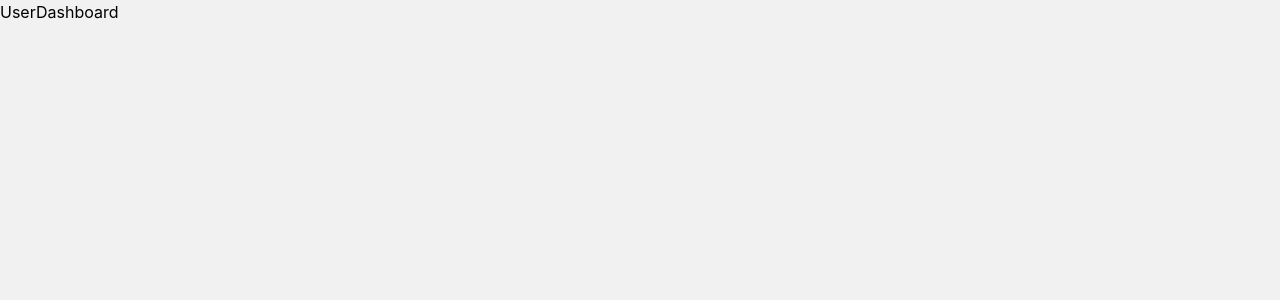
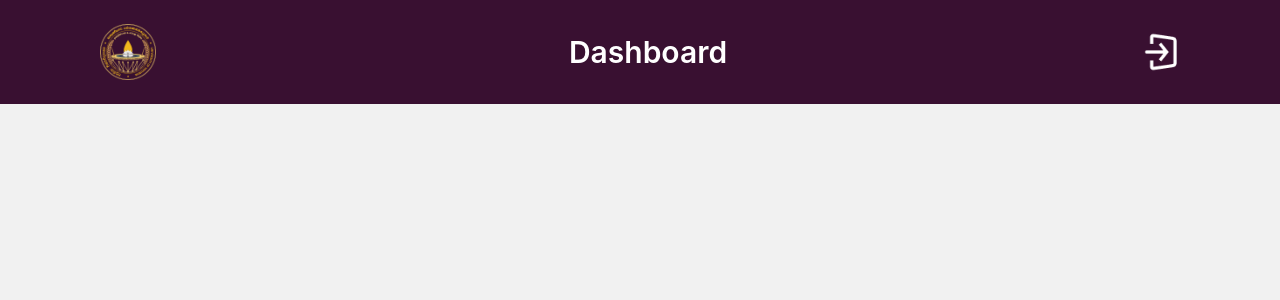
Before and after one commit to MohamadNazik/uov-student-reg-and-renewal-system-frontend, a React (Vite) app: page /user-dashboard in a window 1280 px wide. Shown: the top 300 px of the page. Built offline with nearby package versions, Linux system fonts and the light colour scheme.

Commit message:
Banner and Header mounted

```diff
--- a/src/pages/Home.jsx
+++ b/src/pages/Home.jsx
@@ -2,10 +2,12 @@ import React from "react";
 
 import PrimaryButton from "../components/PrimaryButton";
 import { Link } from "react-router-dom";
+import Banner from "../components/Banner";
 
 function Home() {
   return (
     <div className="h-screen flex flex-col gap-3 sm:gap-5 justify-center items-center">
+      <Banner />
       <div className="bg-white p-8 sm:p-14 rounded-3xl flex flex-col items-center gap-5 sm:gap-8 shadow-2xl">
         <PrimaryButton text="PROCEED TO REGISTRATION" />
         <Link to="/login">
--- a/src/pages/Login.jsx
+++ b/src/pages/Login.jsx
@@ -1,10 +1,12 @@
 import React from "react";
 import PrimaryButton from "../components/PrimaryButton";
 import { Link } from "react-router-dom";
+import Banner from "../components/Banner";
 
 function Login() {
   return (
     <div className="h-screen flex flex-col gap-3 sm:gap-5 justify-center items-center">
+      <Banner />
       <div className="bg-white p-8 sm:p-8 rounded-3xl flex flex-col items-center gap-5 sm:gap-8 shadow-2xl">
         <h2 className="text-sm sm:text-lg font-bold tracking-wide uppercase">
           Student Login
--- a/src/pages/UserDashboard.jsx
+++ b/src/pages/UserDashboard.jsx
@@ -1,8 +1,12 @@
 import React from "react";
+import Header from "../components/Header";
 
 function UserDashboard() {
-  return <div>UserDashboard
-  </div>;
+  return (
+    <div>
+      <Header />
+    </div>
+  );
 }
 
 export default UserDashboard;
```
